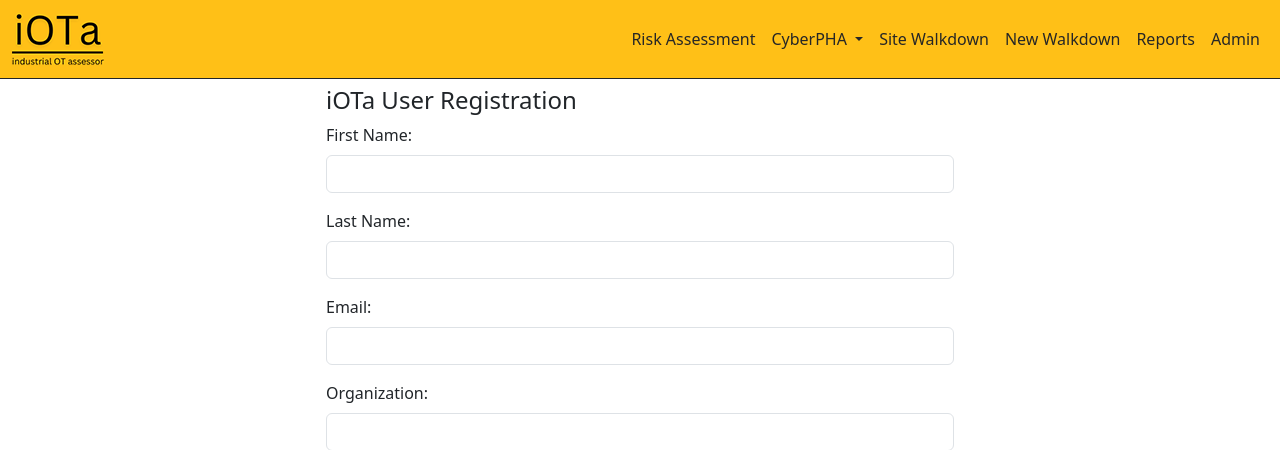
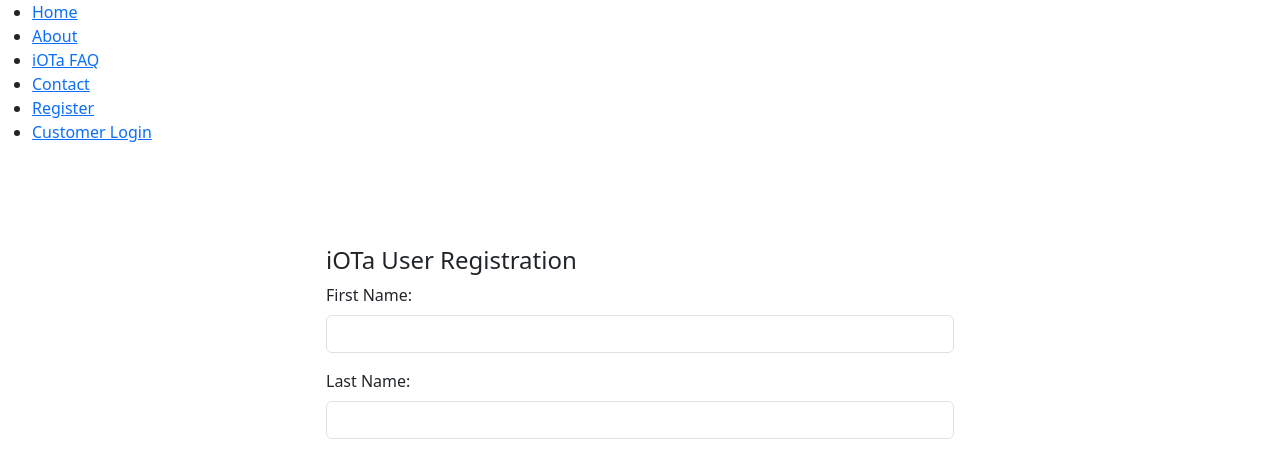
Before and after one commit to stu8king/ProjectAlpha, a Django app: page /accounts/register/ in a window 1280 px wide. Shown: the top 450 px of the page. Run offline with Django 4.2, Linux system fonts and the light colour scheme; some libraries are stand-ins or nearby versions.

Commit message:
first commit

```diff
--- a/accounts/templates/accounts/login.html
+++ b/accounts/templates/accounts/login.html
@@ -224,9 +224,7 @@
 									<img src="{% static 'images/s3.jpg' %}" alt="">
 								</div>
 								<h4>Industrial Engineering</h4>
-								<p>
-									inappropriate behavior is often laughed off as “boys will be boys,” women face higher conduct women face higher conduct.
-								</p>
+
 							</div>
 						</div>
 					</div>
--- a/accounts/templates/accounts/register.html
+++ b/accounts/templates/accounts/register.html
@@ -30,45 +30,18 @@
 </head>
 <body>
 
-<nav class="navbar navbar-expand-lg navbar-scroll fixed-top shadow-0 border-bottom border-dark">
-  <div class="container-fluid">
-   <a class="navbar-brand" href="#"><img src="{% static 'images/iOTa_small.png' %}"></a>
-    <button class="navbar-toggler" type="button" data-mdb-toggle="collapse"
-      data-mdb-target="#navbarSupportedContent" aria-controls="navbarSupportedContent" aria-expanded="false"
-      aria-label="Toggle navigation">
-      <i class="fas fa-bars"></i>
-    </button>
-    <div class="collapse navbar-collapse" id="navbarSupportedContent">
-      <ul class="navbar-nav ms-auto">
-        <li class="nav-item">
-          <a class="nav-link" href="{% url 'OTRisk:risk_assessment' %}"><i class="bi bi-journal-text"></i> Risk Assessment</a>
-        </li>
-        <li class="nav-item dropdown">
-            <a class="nav-link dropdown-toggle" href="#" id="navbarDropdown" role="button" data-bs-toggle="dropdown" aria-expanded="false">
-                <i class="bi bi-diagram-3"></i> CyberPHA
-              </a>
-              <ul class="dropdown-menu" aria-labelledby="navbarDropdown">
-                <li><a class="dropdown-item" href="{% url 'OTRisk:cyber_pha_manager' %}"> CyberPHA Manager</a></li>
-                <li><a class="dropdown-item" href="{% url 'OTRisk:walkdown' %}"> Site Walkdown</a></li>
-                <li><a class="dropdown-item" href="#">Workshop</a></li>
-              </ul>
-        </li>
-        <li class="nav-item">
-          <a class="nav-link" href="{% url 'OTRisk:site_walkdown' %}"><i class="bi bi-building"></i> Site Walkdown</a>
-        </li>
-        <li class="nav-item">
-          <a class="nav-link" href="{% url 'OTRisk:walkdown' %}" tabindex="-1" ><i class="bi bi-kanban"></i> New Walkdown</a>
-        </li>
-        <li class="nav-item">
-          <a class="nav-link" href="#" tabindex="-1" ><i class="bi-file-earmark-easel"></i> Reports</a>
-        </li>
-        <li class="nav-item">
-          <a class="nav-link" href="#" tabindex="-1" ><i class="bi bi-ui-checks-grid"></i> Admin</a>
-      </li>
-      </ul>
-    </div>
-  </div>
-</nav>
+          <nav id="nav-menu-container">
+            <ul class="nav-menu">
+              <li><a href="{% url 'accounts:login' %}">Home</a></li>
+              <li><a href="{% url 'accounts:about' %}">About</a></li>
+              <li><a href="{% url 'accounts:faq' %}">iOTa FAQ</a></li>
+              <li><a href="{% url 'accounts:contact' %}">Contact</a></li>
+                <li><a href="{% url 'accounts:subscription_view' %}">Register</a></li>
+              <li><a href="#" data-toggle="modal" data-target="#loginModal">Customer Login</a></li>
+
+
+            </ul>
+          </nav><!-- #nav-menu-container -->
 
 <div class="row">
     <div class="col-md-3"></div>
```
Also changed, not shown: accounts/templates/accounts/contact.html (+4 -6 lines), accounts/templates/accounts/payment.html (+8 -7 lines), accounts/templates/accounts/subscription.html (+7 -6 lines).
